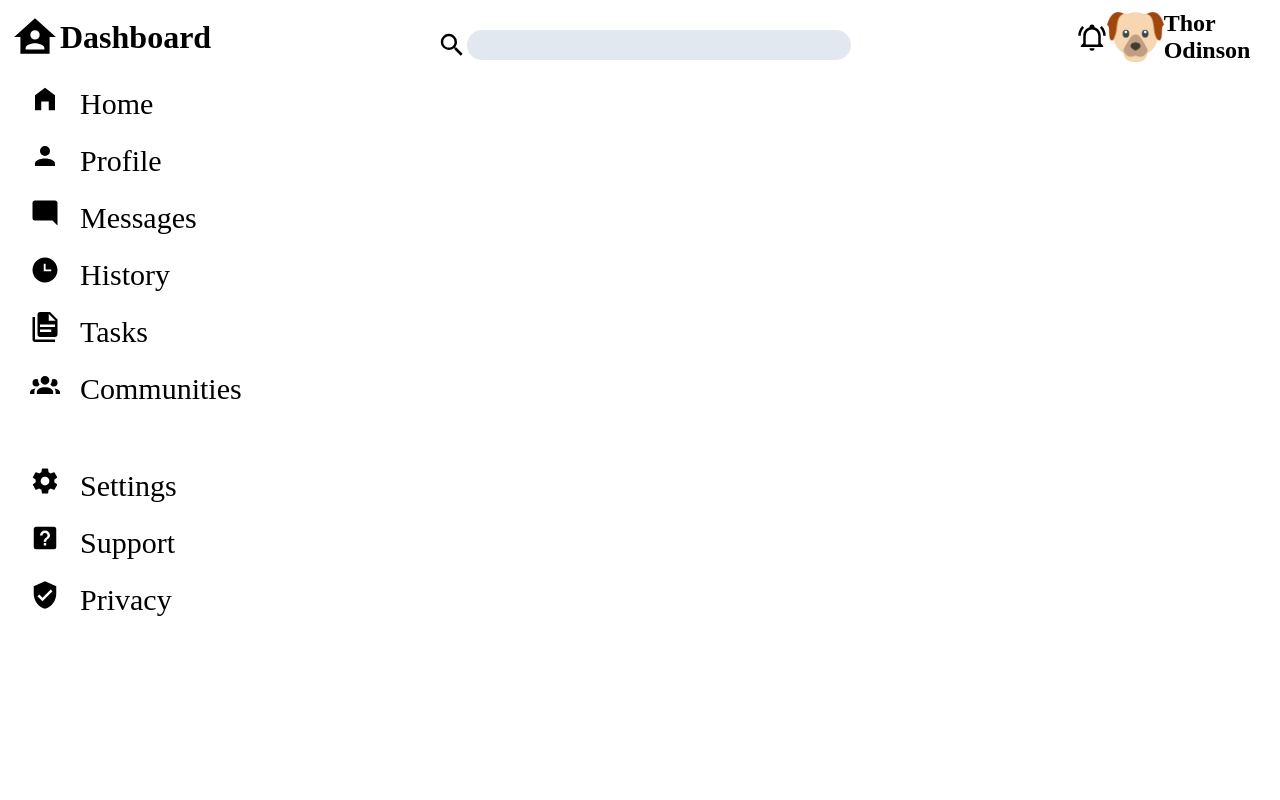
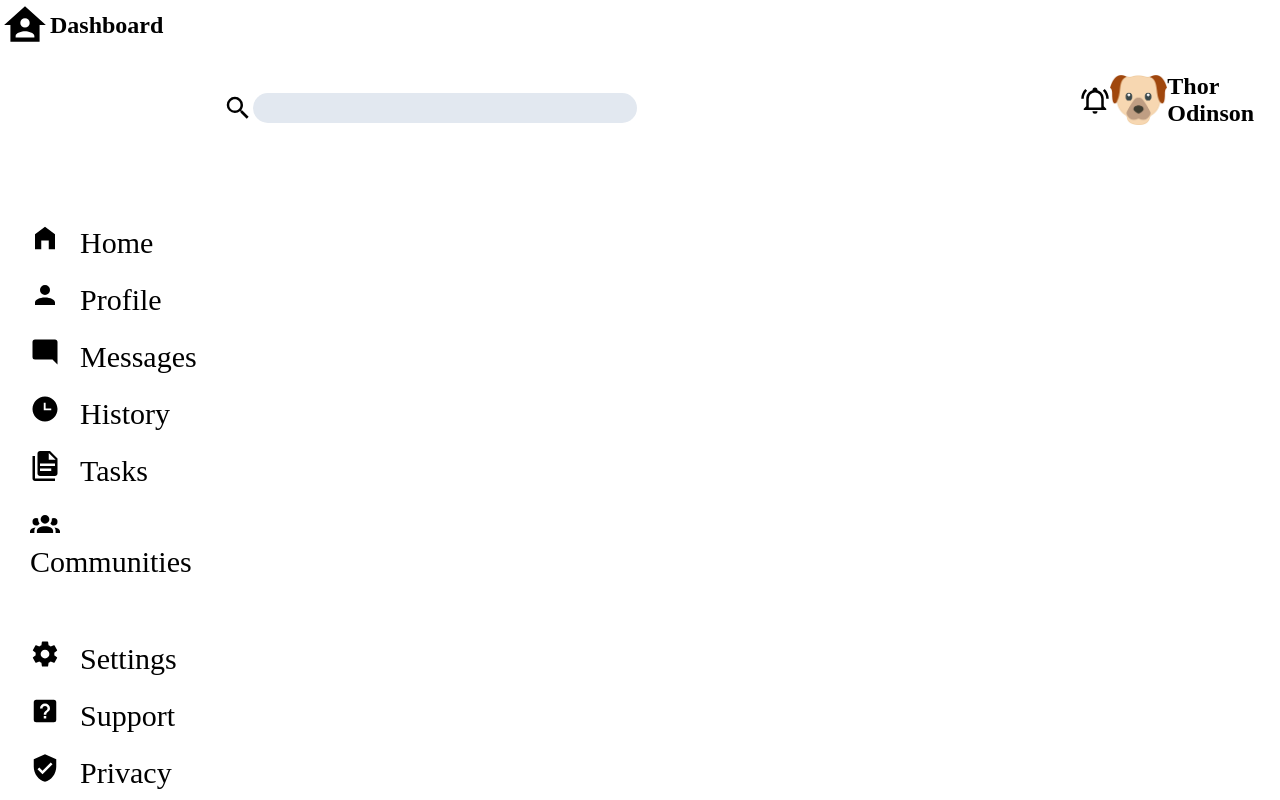
Before and after one commit to Hamburger-coder/admin-dashboard, a plain HTML site: page index.html in a window 1280 px wide. Drawn offline with Linux system fonts and the light colour scheme.

Commit message:
i don't feel like writing commit message, actually I am writing one lol

```diff
--- a/index.html
+++ b/index.html
@@ -8,9 +8,27 @@
     <link rel="stylesheet" href="./styles.css">
 </head>
 <body>
+     <div class="side-navGrid">
+
+        <section class="side-nav">
+            <h1 class="dashboard-h1"> <img src="./SVG's/home.svg" alt="home icon" height="50px"> Dashboard</h2>
+            <ul class="sidebar">
+                <li><a href="#"><img src="./SVG's/home-variant.svg" alt="home-icon" width="30px">Home</a></li>
+                <li><a href="#"><img src="./SVG's/account.svg" alt="profile-icon" width="30px">Profile</a></li>
+                <li><a href="#"><img src="./SVG's/message-reply.svg" alt="messages-icon" width="30px">Messages</a></li>
+                <li><a href="#"><img src="./SVG's/clock-time-three.svg" alt="history-icon" width="30px">History</a></li>
+                <li><a href="#"><img src="./SVG's/file-document-multiple.svg" alt="tasks-icon" width="30px">Tasks</a></li>
+                <li id="communities"><a href="#"><img src="./SVG's/account-group.svg" alt="communities-icon" width="30px">Communities</a></li>
+                <li><a href="#"><img src="./SVG's/cog.svg" alt="settings-icon" width="30px">Settings</a></li>
+                <li><a href="#"><img src="./SVG's/help-box.svg" alt="support-icon" width="30px">Support</a></li>
+                <li><a href="#"><img src="./SVG's/shield-check.svg" alt="privacy-icon" width="30px">Privacy</a></li>
+            </ul>
+        </section>
+    </div>
+    <div class="header-grid">
         <header class="header">
 
-        <h1 class="dashboard-h1"> <img src="./SVG's/home.svg" alt="home icon" height="50px"> Dashboard</h2>
+
             <div class="search-icon-and-box-div">
                 <img src="./SVG's/magnify.svg" alt="search magnifying glass icon" width="30px">
                 <div class="search-box-div">
@@ -23,18 +41,7 @@
                 <h2 class="name-h2">Thor Odinson</h2>
             </div>
         </header>
-    <section class="side-nav">
-        <ul class="sidebar">
-            <li><a href="#"><img src="./SVG's/home-variant.svg" alt="home-icon" width="30px">Home</a></li>
-            <li><a href="#"><img src="./SVG's/account.svg" alt="profile-icon" width="30px">Profile</a></li>
-            <li><a href="#"><img src="./SVG's/message-reply.svg" alt="messages-icon" width="30px">Messages</a></li>
-            <li><a href="#"><img src="./SVG's/clock-time-three.svg" alt="history-icon" width="30px">History</a></li>
-            <li><a href="#"><img src="./SVG's/file-document-multiple.svg" alt="tasks-icon" width="30px">Tasks</a></li>
-            <li id="communities"><a href="#"><img src="./SVG's/account-group.svg" alt="communities-icon" width="30px">Communities</a></li>
-            <li><a href="#"><img src="./SVG's/cog.svg" alt="settings-icon" width="30px">Settings</a></li>
-            <li><a href="#"><img src="./SVG's/help-box.svg" alt="support-icon" width="30px">Support</a></li>
-            <li><a href="#"><img src="./SVG's/shield-check.svg" alt="privacy-icon" width="30px">Privacy</a></li>
-        </ul>
-    </section>
+    </div>
+
 </body>
 </html>
--- a/styles.css
+++ b/styles.css
@@ -4,20 +4,21 @@
 }
 
 body {
-    display: flex;
+    display: grid;
+    grid-template-columns: 1fr 5fr;
 }
 
 .side-nav {
     display: flex;
     /* flex-direction: column; */
-}
-
-.sidebar {
-    display: flex;
     flex-direction: column;
     list-style: none;
     padding: 0px;
     justify-content: space-between;
+}
+
+.sidebar {
+    /* display: flex; */
 }
 
 ul > li {
@@ -31,7 +32,7 @@ ul > li {
  .header {
     padding: 10px;
     display: flex;
-    flex: 1;
+    /* flex: 1;  */
     /* flex-direction: row; */
     justify-content: space-between;
     align-items: center;
@@ -43,11 +44,11 @@ ul > li {
     justify-content: flex-start;
 }
 
-body {
+/* body {
     display: flex;
     flex-direction: column;
     margin: 0px;
-}
+} */
 
 .dashboard-h1 {
     display: flex;
@@ -104,3 +105,15 @@ a:hover{
 li > a > img {
     padding-right: 20px;
 }
+
+.header-grid {
+    display: grid;
+    height: 100vh;
+    grid-template-rows: 1fr 3fr;
+}
+
+.side-navGrid {
+    display: grid;
+    /* grid-template-rows: 1fr 1fr; */
+    height: 100vh;
+}
```
Lines whose indentation alone changed are shown as unchanged.
